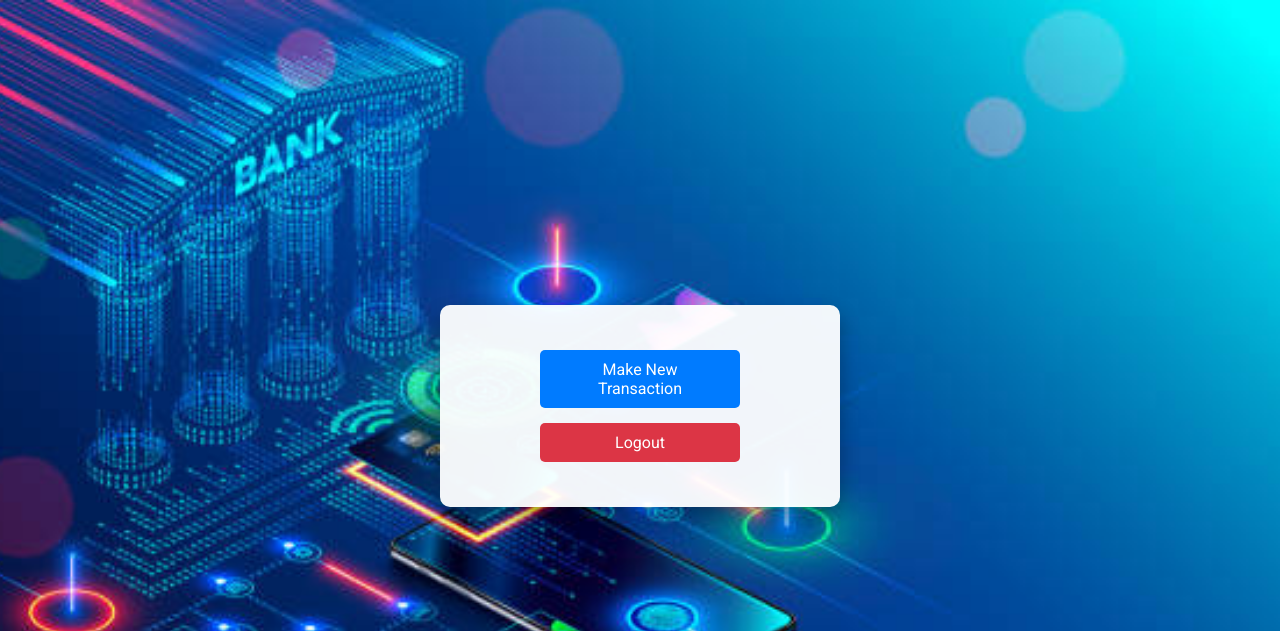
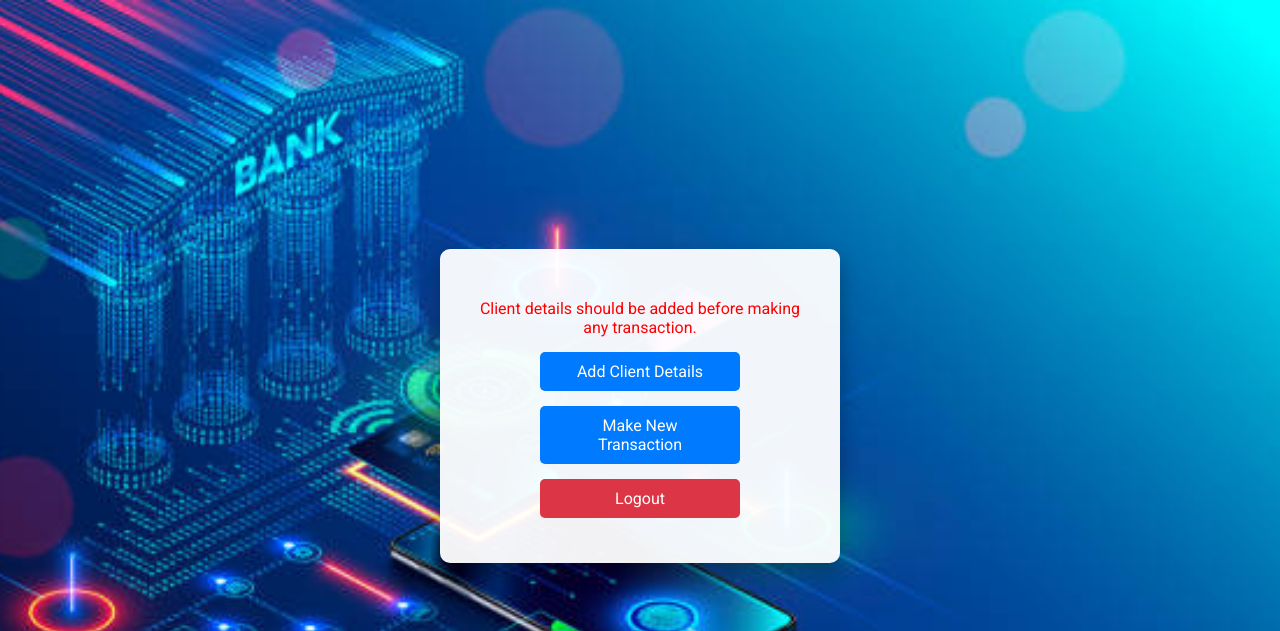
Before and after one commit to GiteshChinawalkar/Fraud-transaction-detection, a Flask app: template Frontend/templates/home_page.html in a window 1280 px wide. Shown: the top 631 px of the page. Run offline with Flask 3, Linux system fonts and the light colour scheme; the template is opened without the code that fills it, so the values that code supplies are empty; parts of the project's set-up code (start-up, migrations or seed data) failed here and were passed over; some libraries are stand-ins or nearby versions.

Commit message:
Update home_page.html
added client details button

```diff
--- a/Frontend/templates/home_page.html
+++ b/Frontend/templates/home_page.html
@@ -12,6 +12,13 @@
         .center-container {
             text-align: center;
             margin-top: 50px;
+        }
+
+        .note {
+            text-align: center;
+            color: red;
+            font-size: 1rem;
+            margin-top: 20px;
         }
 
         .action-button {
@@ -46,6 +53,8 @@
 <body class="gradient-background">
     <section class="login-outer-container">
         <div class="login-container center-container">
+		    <p class="note">Client details should be added before making any transaction.</p>
+            <a href="add_client.html" class="action-button">Add Client Details</a>
             <a href="transaction.html" class="action-button">Make New Transaction</a>
             <a href="index.html" class="action-button logout">Logout</a>
         </div>
```
